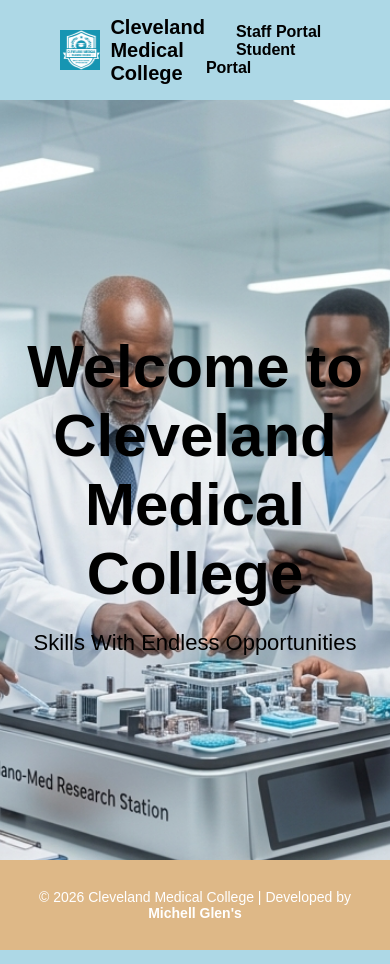
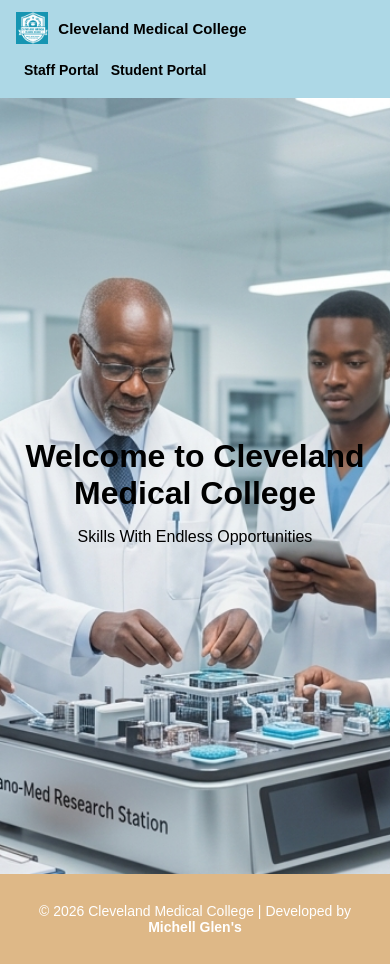
Before and after one commit to Glenkipruto/Cleveland-medical-, a Flask app: page / in a window 390 px wide. Run offline with Flask 3, Linux system fonts and the light colour scheme.

Commit message:
Fix home page mobile

```diff
--- a/backend/frontend/static/css/index.css
+++ b/backend/frontend/static/css/index.css
@@ -1,6 +1,7 @@
 body{
 margin:0;
 font-family:Arial, Helvetica, sans-serif;
+overflow-x: hidden;
 }
 
 /* HEADER */
@@ -42,12 +43,14 @@ text-decoration:underline;
 
 .hero{
 height:90vh;
+width:100%;
 background:url("../images/home.png") center/cover no-repeat;
 display:flex;
 align-items:center;
 justify-content:center;
 text-align:center;
 color:black;
+box-sizing: border-box;
 }
 
 .hero-content h1{
@@ -77,3 +80,50 @@ text-decoration:none;
 footer a:hover{
 text-decoration:underline;
 }
+
+/* ── MOBILE ── */
+@media (max-width: 768px) {
+
+    header {
+        padding: 12px 16px;
+        flex-wrap: wrap;
+        gap: 10px;
+    }
+
+    .logo {
+        font-size: 15px;
+    }
+
+    .logo img {
+        height: 32px;
+    }
+
+    nav {
+        display: flex;
+        gap: 12px;
+        flex-wrap: wrap;
+    }
+
+    nav a {
+        margin-left: 0;
+        font-size: 14px;
+    }
+
+    .hero {
+        height: 92vh;
+        width: 100vw;
+        background-size: cover;
+        background-position: center;
+        padding: 20px;
+        box-sizing: border-box;
+    }
+
+    .hero-content h1 {
+        font-size: 32px;
+        margin-bottom: 8px;
+    }
+
+    .hero-content p {
+        font-size: 16px;
+    }
+}
```
